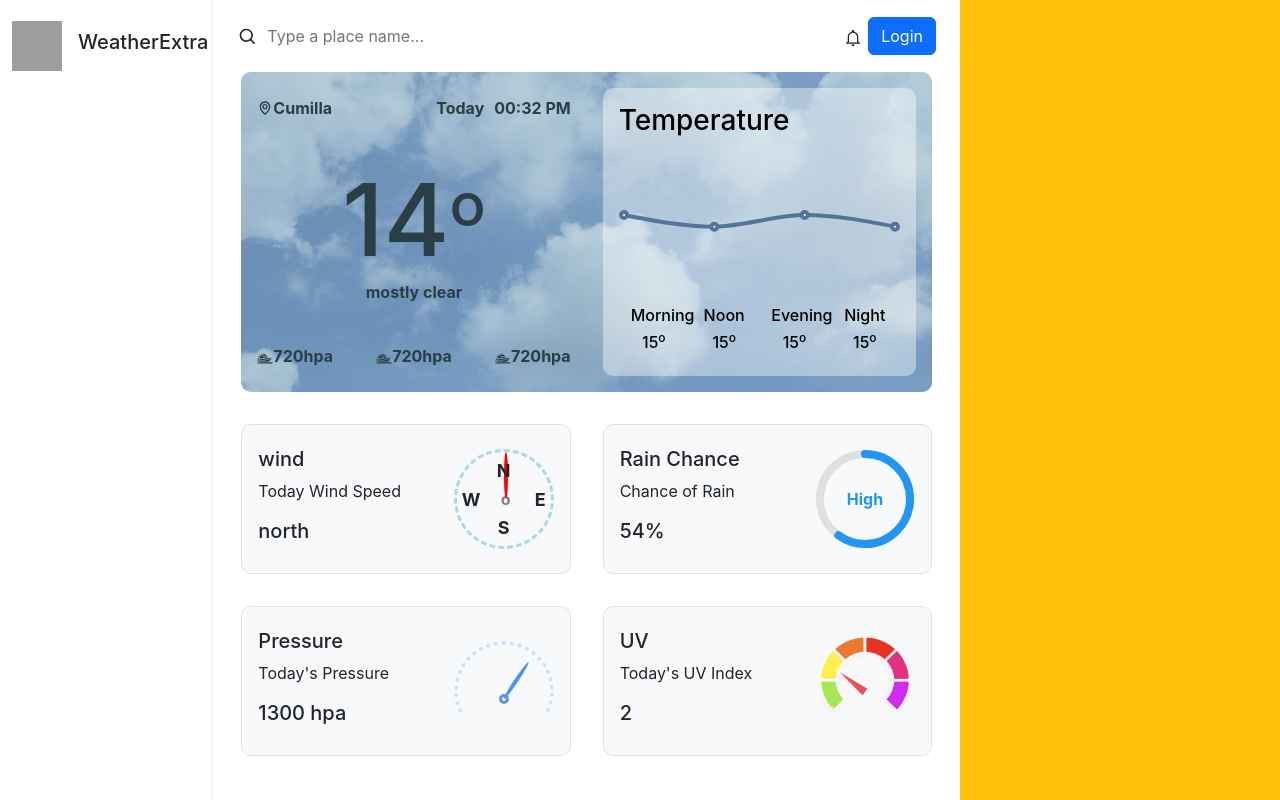
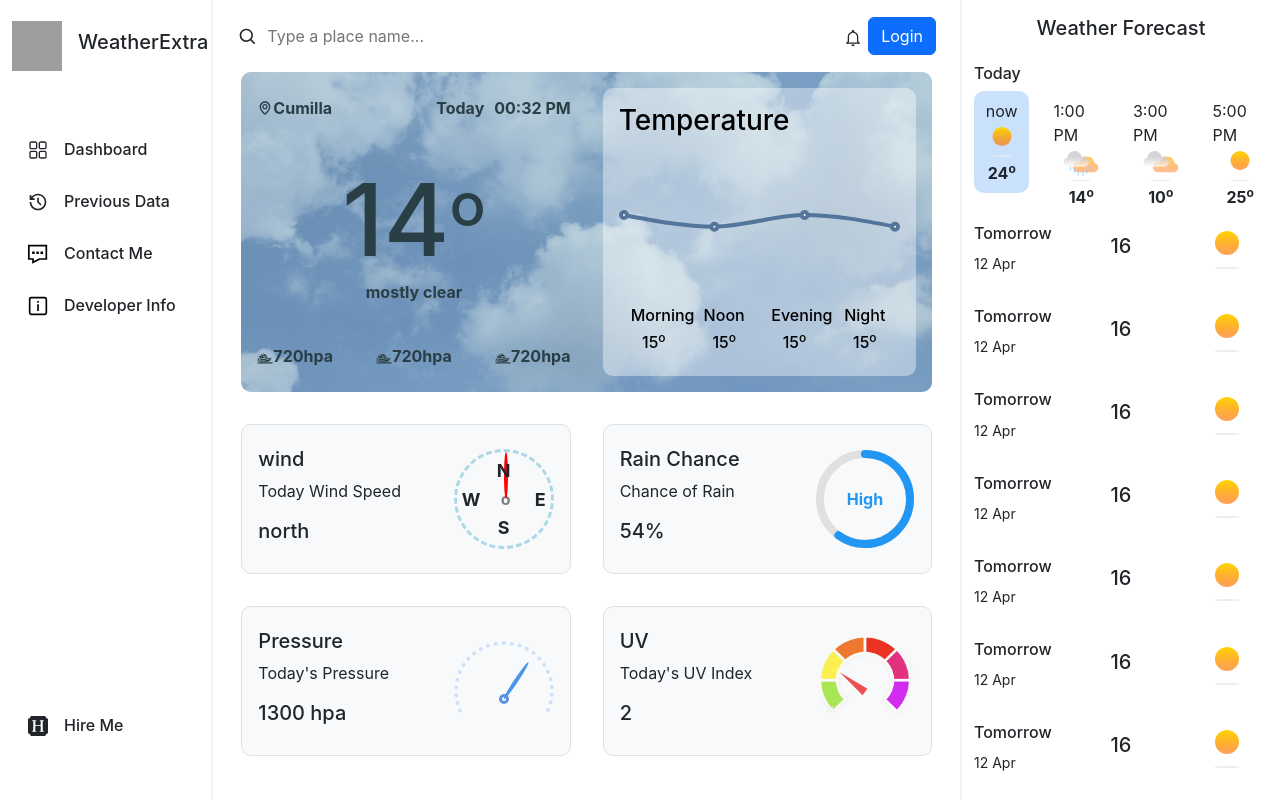
Before and after one commit to tanvir5230/weather-app-frontend, a React (Create React App) app: page / in a window 1280 px wide. Built offline with nearby package versions, Linux system fonts and the light colour scheme; grey boxes are pictures that could not be loaded.

Commit message:
Homepage created successfully with static data

```diff
--- a/package.json
+++ b/package.json
@@ -11,6 +11,7 @@
     "react": "^18.2.0",
     "react-dom": "^18.2.0",
     "react-icons": "^4.9.0",
+    "react-router-dom": "^6.13.0",
     "react-scripts": "5.0.1",
     "recharts": "^2.7.0",
     "web-vitals": "^2.1.4"
--- a/src/App.js
+++ b/src/App.js
@@ -2,26 +2,41 @@ import React from "react";
 import "./App.css";
 import { HomePage } from "./pages/HomePage";
 import { Sidebar } from "./components/Sidebar/Sidebar";
+import { BrowserRouter as Router, Routes, Route } from "react-router-dom";
+import { WeatherForecast } from "./components/WeatherForecast/WeatherForecast";
 
 function App() {
   return (
-    <div className="container-fluid">
+    <Router>
+      <div className="container-fluid overflow-hidden">
         <div className="row">
           <div
-          className="d-none d-md-block col-md-2 py-3"
-          style={{ borderRight: "2px solid #F1F4F5" }}
+            className="d-none d-md-block col-lg-2 py-3"
+            style={{ borderRight: "2px solid #F1F4F5", overflow: "hidden" }}
           >
             <Sidebar />
           </div>
-        <div className="col-md-7 px-4" style={{ height: "100vh" }}>
-          <HomePage />
+          <div className="col-lg-7 px-4" style={{ height: "100vh" }}>
+            <Routes>
+              <Route path="/" element={<HomePage />} />
+              <Route
+                path="/previous-weather"
+                element={<div>Previous weather</div>}
+              />
+              <Route path="/contact-me" element={<div>contact-me</div>} />
+              <Route path="/about" element={<div>About Me</div>} />
+            </Routes>
           </div>
           <div
-          className="d-none d-md-block col-md-3 bg-warning py-3"
-          style={{ height: "100vh" }}
-        ></div>
+            className="d-none d-md-block col-lg-3 py-3"
+            style={{ height: "100vh", borderLeft: "2px solid #F1F4F5" }}
+          >
+            <h5 style={{ textAlign: "center" }}>Weather Forecast</h5>
+            <WeatherForecast />
           </div>
         </div>
+      </div>
+    </Router>
   );
 }
 
--- a/src/components/Sidebar/Sidebar.js
+++ b/src/components/Sidebar/Sidebar.js
@@ -1,10 +1,55 @@
 import React from "react";
 import { Logo } from "../Logo/Logo";
+import { Link } from "react-router-dom";
+import { RxDashboard } from "react-icons/rx";
+import { RiHistoryLine } from "react-icons/ri";
+import { GrContact, GrStatusInfo } from "react-icons/gr";
+import { FaHireAHelper } from "react-icons/fa";
 
 export const Sidebar = () => {
   return (
-    <div className="w-100 h-100">
-      <Logo />
-    </div>
+    <>
+      <Link to={"/"} className="navbar-brand">
+        <Logo />
+      </Link>
+      <nav className="w-100 h-75 mt-5">
+        <LinkTemplate url="/" icon={RxDashboard} linkText="Dashboard" />
+        <LinkTemplate
+          url="/previous-weather"
+          icon={RiHistoryLine}
+          linkText="Previous Data"
+        />
+        <LinkTemplate
+          url="/contact-me"
+          icon={GrContact}
+          linkText="Contact Me"
+        />
+        <LinkTemplate
+          url="/about"
+          icon={GrStatusInfo}
+          linkText="Developer Info"
+        />
+      </nav>
+      <LinkTemplate
+        absUrl="https://api.whatsapp.com/send/?phone=%2B8801521407975"
+        icon={FaHireAHelper}
+        linkText="Hire Me"
+      />
+    </>
   );
 };
+
+const LinkTemplate = ({ url, absUrl, linkText, icon: LinkIcon }) => {
+  console.log(absUrl);
+  return (
+    <Link
+      to={url ? url : absUrl}
+      target={absUrl === undefined ? "_self" : "_blank"}
+      rel="noopener noreferrer"
+      className="nav-link d-flex align-items-center py-3"
+    >
+      <LinkIcon className="mx-3" style={{ width: "20px", height: "20px" }} />
+      <h6 className="font-weight-bold p-0 m-0">{linkText}</h6>
+    </Link>
+  );
+};
--- /dev/null
+++ b/src/components/WeatherForecast/DateTempWithIcon.js
@@ -0,0 +1,22 @@
+import React from "react";
+import { ReactComponent as Sunny } from "../../assets/icons/sunny.svg";
+
+export const DateTempWithIcon = () => {
+  return (
+    <div
+      className="row py-3"
+      style={{ overflowY: "auto", overflowX: "hidden" }}
+    >
+      <div className="col-4">
+        <h6>Tomorrow</h6>
+        <small>12 Apr</small>
+      </div>
+      <div className="col-4 d-flex align-items-center justify-content-center">
+        <h5>16</h5>
+      </div>
+      <div className="col-4 d-flex align-items-center justify-content-center">
+        <Sunny />
+      </div>
+    </div>
+  );
+};
--- /dev/null
+++ b/src/components/WeatherForecast/TimeTempWithIcon.js
@@ -0,0 +1,24 @@
+import React from "react";
+export const TimeTempWithIcon = ({
+  showBgColor,
+  time,
+  icon: Icon,
+  tempVal,
+}) => {
+  return (
+    <div
+      className="d-flex flex-column justify-content-center align-items-center py-2"
+      style={{
+        backgroundColor: `${showBgColor ? "#CAE1FC" : ""}`,
+        borderRadius: "10px",
+      }}
+    >
+      <span>{time}</span>
+      <Icon className="py-1" />
+      <span style={{ fontWeight: "bold" }}>
+        {tempVal}
+        <sup>o</sup>
+      </span>
+    </div>
+  );
+};
--- /dev/null
+++ b/src/components/WeatherForecast/WeatherForecast.js
@@ -0,0 +1,12 @@
+import React from "react";
+import { WeatherForecastForToday } from "./WeatherForecastForToday";
+import { WeatherForecastForUpcoming } from "./WeatherForecastForUpcoming";
+
+export const WeatherForecast = () => {
+  return (
+    <div>
+      <WeatherForecastForToday />
+      <WeatherForecastForUpcoming />
+    </div>
+  );
+};
--- /dev/null
+++ b/src/components/WeatherForecast/WeatherForecastForToday.js
@@ -0,0 +1,47 @@
+import React from "react";
+import { TimeTempWithIcon } from "./TimeTempWithIcon";
+import { ReactComponent as Sunny } from "../../assets/icons/sunny.svg";
+import { ReactComponent as Rainy } from "../../assets/icons/rain.svg";
+import { ReactComponent as Cloudy } from "../../assets/icons/cloudy.svg";
+
+export const WeatherForecastForToday = () => {
+  return (
+    <div className="py-3" style={{ height: "20vh" }}>
+      <h6>Today</h6>
+      <div className="row">
+        <div className="col-3">
+          <TimeTempWithIcon
+            showBgColor={true}
+            time={"now"}
+            icon={Sunny}
+            tempVal={24}
+          />
+        </div>
+        <div className="col-3">
+          <TimeTempWithIcon
+            showBgColor={false}
+            time={"1:00 PM"}
+            icon={Cloudy}
+            tempVal={14}
+          />
+        </div>
+        <div className="col-3">
+          <TimeTempWithIcon
+            showBgColor={false}
+            time={"3:00 PM"}
+            icon={Rainy}
+            tempVal={10}
+          />
+        </div>
+        <div className="col-3">
+          <TimeTempWithIcon
+            showBgColor={false}
+            time={"5:00 PM"}
+            icon={Sunny}
+            tempVal={25}
+          />
+        </div>
+      </div>
+    </div>
+  );
+};
--- /dev/null
+++ b/src/components/WeatherForecast/WeatherForecastForUpcoming.js
@@ -0,0 +1,16 @@
+import React from "react";
+import { DateTempWithIcon } from "./DateTempWithIcon";
+
+export const WeatherForecastForUpcoming = () => {
+  return (
+    <div>
+      <DateTempWithIcon />
+      <DateTempWithIcon />
+      <DateTempWithIcon />
+      <DateTempWithIcon />
+      <DateTempWithIcon />
+      <DateTempWithIcon />
+      <DateTempWithIcon />
+    </div>
+  );
+};
--- a/src/pages/HomePage/WeatherHeroSection/index.js
+++ b/src/pages/HomePage/WeatherHeroSection/index.js
@@ -27,7 +27,7 @@ export const WeatherHeroSection = () => {
           borderRadius: "10px",
         }}
       ></div>
-      <div className="col-12 col-md-6 position-relative z-100 d-flex flex-column justify-content-between px-3 py-4">
+      <div className="col-12 col-lg-6 position-relative z-100 d-flex flex-column justify-content-between px-3 py-4">
         <div className="d-flex justify-content-between align-items-center">
           <PlaceName />
           <Time />
@@ -47,7 +47,7 @@ export const WeatherHeroSection = () => {
           {showMeasurement(GiSpeedBoat, 720, "hpa")}
         </div>
       </div>
-      <div className="col-12 col-md-6 text-black position-relative z-100 d-flex flex-column justify-content-between p-3">
+      <div className="col-12 col-lg-6 text-black position-relative z-100 d-flex flex-column justify-content-between p-3">
         <div
           className="w-100 h-100 p-3 d-flex flex-column justify-content-between align-items-start"
           style={{
--- a/src/pages/HomePage/WeatherVisualization/renderEveryDetails.js
+++ b/src/pages/HomePage/WeatherVisualization/renderEveryDetails.js
@@ -8,7 +8,7 @@ export const renderEveryDetails = (
 ) => {
   const { value } = { ...attributes };
   return (
-    <div className="col-12 col-md-6 p-0 m-0">
+    <div className="col-12 col-lg-6 p-0 m-0">
       <div
         className="d-flex justify-content-between align-items-center bg-light border px-3 m-3"
         style={{ height: "150px", borderRadius: "10px" }}
```
Also changed, not shown: 1 other file (tests, documents, lock files or other folders). Lines whose indentation alone changed are shown as unchanged.
